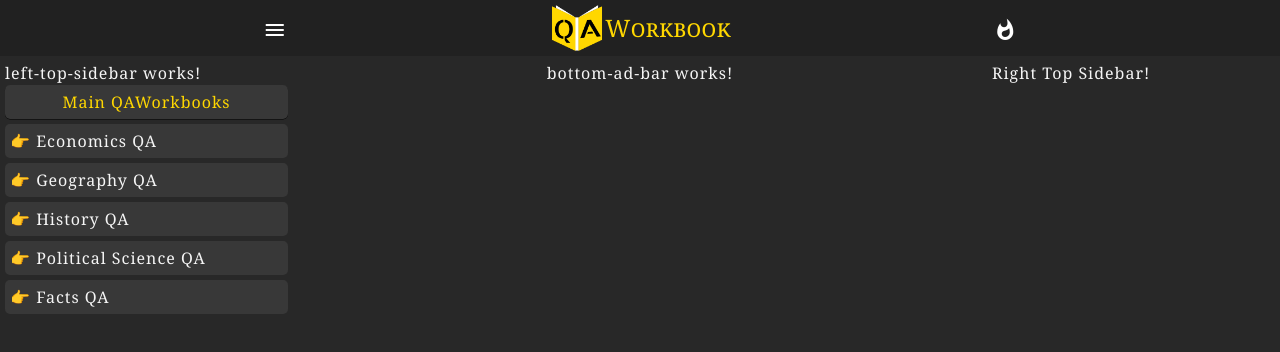
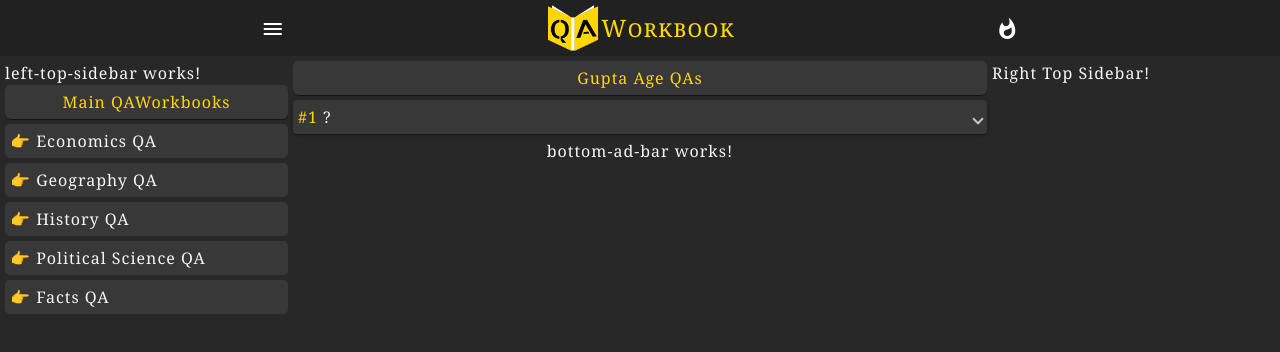
Before and after one commit to JibinJF/QAWorkbook, an Angular app: page /HistoryQA/AncientIndianHistoryQA/GuptaAgeQA in a window 1280 px wide. Before the commit this address led to /. Shown: the top 352 px of the page. Built offline with nearby package versions, Linux system fonts and the light colour scheme.

Commit message:
Adding GuptaAgeQA

```diff
--- a/src/app/StructuralComponents/main-nav-menu/main-nav-menu.component.html
+++ b/src/app/StructuralComponents/main-nav-menu/main-nav-menu.component.html
@@ -43,6 +43,7 @@
     <button mat-menu-item routerLink="HistoryQA/AncientIndianHistoryQA/SatavahanasQA">Age of the Satavahanas QA</button>
     <button mat-menu-item routerLink="HistoryQA/AncientIndianHistoryQA/DawnOfHistoryInSouthIndiaQA">Dawn Of History In South India QA</button>
     <button mat-menu-item routerLink="HistoryQA/AncientIndianHistoryQA/PostMauryaCraftsTradeAndTownsQA">Post-Maurya Age Crafts, Trade, and Towns QA</button>
+    <button mat-menu-item routerLink="HistoryQA/AncientIndianHistoryQA/GuptaAgeQA">Gupta Age QA</button>
     <button mat-menu-item routerLink="HistoryQA/AncientIndianHistoryQA/ScienceAndCivilizationLegacyQA">Legacy in Science And Civilization QA</button>
 </mat-menu>
 
--- a/src/app/app-routing.module.ts
+++ b/src/app/app-routing.module.ts
@@ -52,6 +52,7 @@ import { CentralAsianInfluenceQAComponent } from './general-awareness-qa/history
 import { SatavahanasQAComponent } from './general-awareness-qa/history-qa/ancient-indian-history-qa/satavahanas-qa/satavahanas-qa.component';
 import { DawnOfHistoryInSouthIndia } from './general-awareness-qa/history-qa/ancient-indian-history-qa/dawn-of-history-in-south-india-qa/dawn-of-history-in-south-india-qa.component';
 import { PostMauryaCraftsTradeAndTownsQAComponent } from './general-awareness-qa/history-qa/ancient-indian-history-qa/post-maurya-crafts-trade-and-towns-qa/post-maurya-crafts-trade-and-towns-qa.component';
+import { GuptaAgeQAComponent } from './general-awareness-qa/history-qa/ancient-indian-history-qa/gupta-age-qa/gupta-age-qa.component';
 
 const routes: Routes = [
   { path: '', component: HomeComponent },
@@ -80,6 +81,7 @@ const routes: Routes = [
   { path: 'HistoryQA/AncientIndianHistoryQA/SatavahanasQA', component: SatavahanasQAComponent },
   { path: 'HistoryQA/AncientIndianHistoryQA/DawnOfHistoryInSouthIndiaQA', component: DawnOfHistoryInSouthIndia },
   { path: 'HistoryQA/AncientIndianHistoryQA/PostMauryaCraftsTradeAndTownsQA', component: PostMauryaCraftsTradeAndTownsQAComponent },
+  { path: 'HistoryQA/AncientIndianHistoryQA/GuptaAgeQA', component: GuptaAgeQAComponent },
   { path: 'HistoryQA/ModernIndianHistoryQA', component: ModernIndianHistoryQAComponent },
   { path: 'HistoryQA/ModernIndianHistoryQA/EighteenthCenturyIndiaQA', component: EighteenthCenturyIndiaQAComponent },
   { path: 'HistoryQA/ModernIndianHistoryQA/EuropeanPenetrationAndConquestQA', component: EuropeanPenetrationAndConquestQAComponent },
--- a/src/app/app.module.ts
+++ b/src/app/app.module.ts
@@ -77,6 +77,7 @@ import { CentralAsianInfluenceQAComponent } from './general-awareness-qa/history
 import { SatavahanasQAComponent } from './general-awareness-qa/history-qa/ancient-indian-history-qa/satavahanas-qa/satavahanas-qa.component';
 import { DawnOfHistoryInSouthIndia } from './general-awareness-qa/history-qa/ancient-indian-history-qa/dawn-of-history-in-south-india-qa/dawn-of-history-in-south-india-qa.component';
 import { PostMauryaCraftsTradeAndTownsQAComponent } from './general-awareness-qa/history-qa/ancient-indian-history-qa/post-maurya-crafts-trade-and-towns-qa/post-maurya-crafts-trade-and-towns-qa.component';
+import { GuptaAgeQAComponent } from './general-awareness-qa/history-qa/ancient-indian-history-qa/gupta-age-qa/gupta-age-qa.component';
 
 
 @NgModule({
@@ -158,7 +159,8 @@ import { PostMauryaCraftsTradeAndTownsQAComponent } from './general-awareness-qa
     CentralAsianInfluenceQAComponent,
     SatavahanasQAComponent,
     DawnOfHistoryInSouthIndia,
-    PostMauryaCraftsTradeAndTownsQAComponent
+    PostMauryaCraftsTradeAndTownsQAComponent,
+    GuptaAgeQAComponent
   ],
   bootstrap: [
     AppComponent
--- a/src/app/general-awareness-qa/history-qa/ancient-indian-history-qa/ancient-indian-history-qa.component.ts
+++ b/src/app/general-awareness-qa/history-qa/ancient-indian-history-qa/ancient-indian-history-qa.component.ts
@@ -66,13 +66,18 @@ export class AncientIndianHistoryQAComponent implements OnInit {
   },
   {
     wbNumber: this.wbNumber++,
+    wbName: `Post-Maurya Age Crafts, Trade, and Towns QA`,
+    wbRoute: '/HistoryQA/AncientIndianHistoryQA/PostMauryaCraftsTradeAndTownsQA',
+  },
+  {
+    wbNumber: this.wbNumber++,
+    wbName: `Gupta Age QA`,
+    wbRoute: '/HistoryQA/AncientIndianHistoryQA/GuptaAgeQA',
+  },
+  {
+    wbNumber: this.wbNumber++,
     wbName: `Legacy in Science And Civilization QA`,
     wbRoute: '/HistoryQA/AncientIndianHistoryQA/ScienceAndCivilizationLegacyQA',
   },
-  {
-    wbNumber: this.wbNumber++,
-    wbName: `Post-Maurya Age Crafts, Trade, and Towns QA`,
-    wbRoute: '/HistoryQA/AncientIndianHistoryQA/PostMauryaCraftsTradeAndTownsQA',
-  },
   ]
 }
--- /dev/null
+++ b/src/app/general-awareness-qa/history-qa/ancient-indian-history-qa/gupta-age-qa/gupta-age-qa.component.ts
@@ -0,0 +1,30 @@
+import { Component, OnInit } from '@angular/core';
+import { QAModel } from 'src/app/StructuralComponents/qamodel';
+
+@Component({
+  selector: 'app-gupta-age-qa',
+  template: `<app-display-qa [qas]="guptaAgeQAs" [workbookName]="workbookName">
+  </app-display-qa>`,
+  styles: [
+  ]
+})
+export class GuptaAgeQAComponent implements OnInit {
+
+  qaNumber: number = 1;
+  workbookName: string = `Gupta Age`;
+  constructor() { }
+
+  ngOnInit(): void {
+  }
+
+  guptaAgeQAs: QAModel[] = [
+    {
+      qaNumber: this.qaNumber++,
+      question: `?`,
+      answer: `.`,
+      description: `<ul>
+      <li>.</li>
+      </ul>`
+    },
+  ];
+}
```
